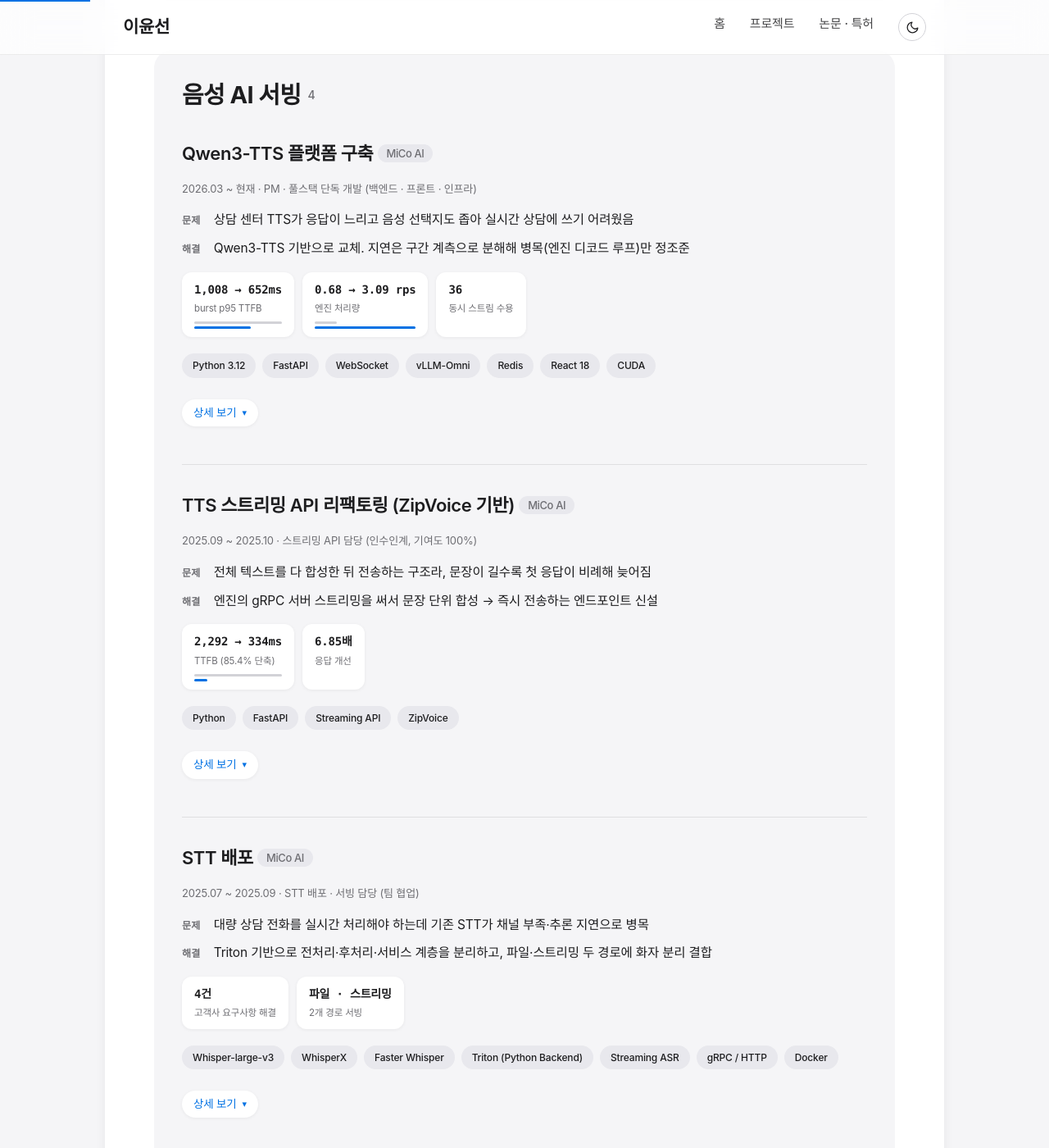
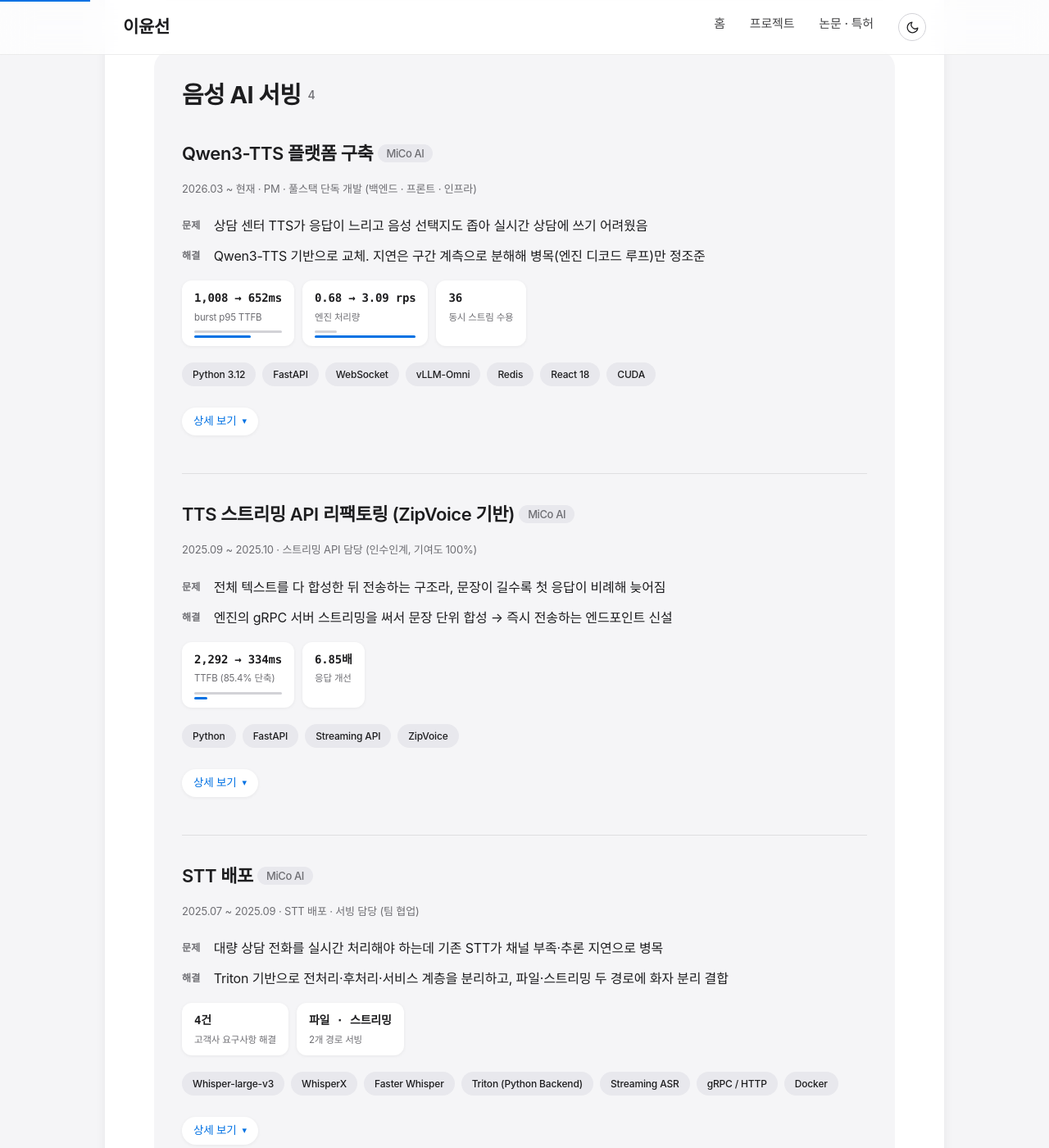
Before and after one commit to ckc5800/ckc5800.github.io, a Jekyll site: the page built from projects.html, in a window 1280 px wide and 1400 px high, scrolled down 651 px. Shown: the whole window at 82% size. Built offline with Jekyll 4.4.1, drawn with Linux system fonts in a browser that asks for light colours; some web fonts are replaced.

Commit message:
프로젝트 카드 세로 리듬 정리 — 가독성
측정해 보니 문단 아래 여백(13px)이 줄 간격(28px)보다 좁아, 문단이 나뉘어
보이지 않고 한 덩어리로 읽히고 있었음. 소제목은 본문보다 작아 위계도 뒤집힘.

- 소제목 15 → 16.5px (본문 16px 보다 크게), 위 여백 28 → 36px 로 섹션 구분 강화
- 문단 아래 13 → 20px (줄 간격의 71%)
- 목록 항목 사이 14 → 16px, 목록 블록 아래 14 → 22px
- 문제/해결 본문 15.5px·줄간격 1.65 → 16px·1.75 로 본문과 통일
- 문장 사이 5 → 7px

결과 — 글자 크기 5종(22·16·15.5·15·13) → 4종(22·16.5·16·13),
줄 간격 3종 → 2종, 간격이 문장 7 < 항목 16 < 문단 20 < 목록 22 < 섹션 36 으로
단조 증가. 18개 카드 전체에 한 번에 적용

```diff
--- a/assets/style.css
+++ b/assets/style.css
@@ -472,8 +472,8 @@
 }
 
 .ps dd {
-    font-size: 15.5px;
-    line-height: 1.65;
+    font-size: 16px;
+    line-height: 1.75;
 }
 
 @media (max-width: 600px) {
@@ -582,11 +582,11 @@
 
 /* ===== 프로젝트 상세 본문 서식 (18개 카드 공통) ===== */
 .detail-head {
-    font-size: 15px;
+    font-size: 16.5px;
     font-weight: 600;
     color: var(--text);
     letter-spacing: -0.2px;
-    margin: 28px 0 10px;
+    margin: 36px 0 14px;
 }
 
 /* 한 줄이 너무 길면 눈이 다음 줄 첫머리를 놓친다 — 한글 기준 55자 안팎으로 제한 */
@@ -596,7 +596,7 @@
 }
 
 .project p {
-    margin-bottom: 13px;
+    margin-bottom: 20px;
 }
 
 /* 문단 첫머리 라벨 — "구현:", "성과:" 처럼 문단을 여는 굵은 말 */
@@ -610,11 +610,11 @@
     list-style-position: outside;
     padding-left: 20px;
     line-height: 1.75;
-    margin-bottom: 14px;
+    margin-bottom: 22px;
 }
 
 .detail-list li + li {
-    margin-top: 14px;
+    margin-top: 16px;
 }
 
 /* 팀 프로젝트에서 담당 구분 — 무엇이 내 몫인지 흐려지지 않게 */
@@ -642,7 +642,7 @@
 }
 
 .sentence + .sentence {
-    margin-top: 5px;
+    margin-top: 7px;
 }
 
 /* 문장 스팬이 inline으로 흐르는 컨텍스트(모바일 intro·인쇄)에서 문장 사이 공백 보장
```
